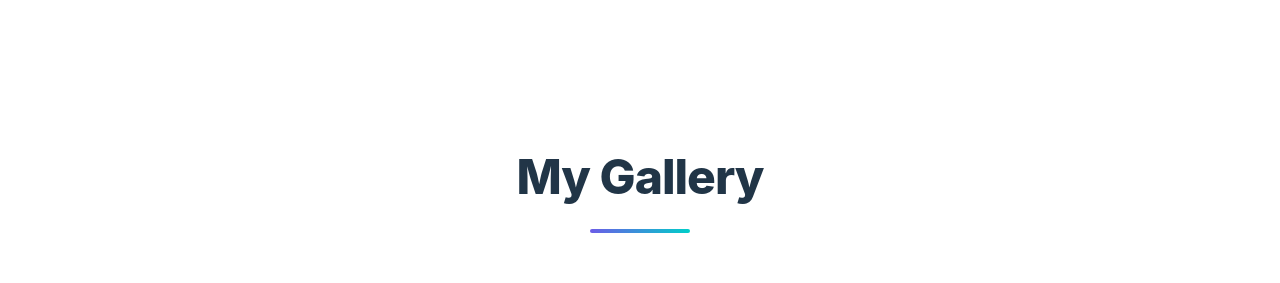
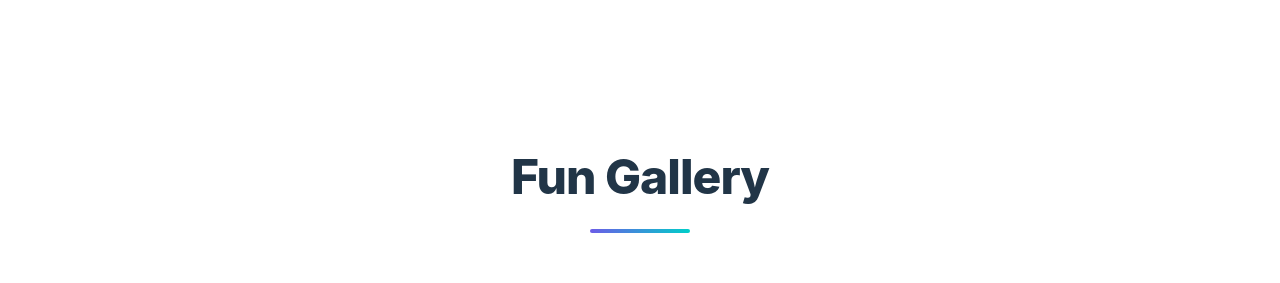
Before and after one commit to Samrat34/Mehedi_Hasan, a Vue app: page / in a window 1280 px wide. Shown: the part 4400-4683 px from the top of the page. Built offline with nearby package versions, Linux system fonts and the light colour scheme.

Commit message:
update app.vue

```diff
--- a/src/App.vue
+++ b/src/App.vue
@@ -155,7 +155,7 @@
     </section>
 
     <section id="gallery" class="gallery" data-aos="fade-up">
-      <h2>My Gallery</h2>
+      <h2>Fun Gallery</h2>
       <div class="gallery-grid">
         <div class="gallery-item" v-for="i in 6" :key="i" data-aos="fade-up" :data-aos-delay="i * 100">
           <img :src="'https://picsum.photos/400/300?random=' + (i + 10)" alt="Gallery Image">
```
Also changed, not shown: 2 other files (tests, documents, lock files or other folders).
